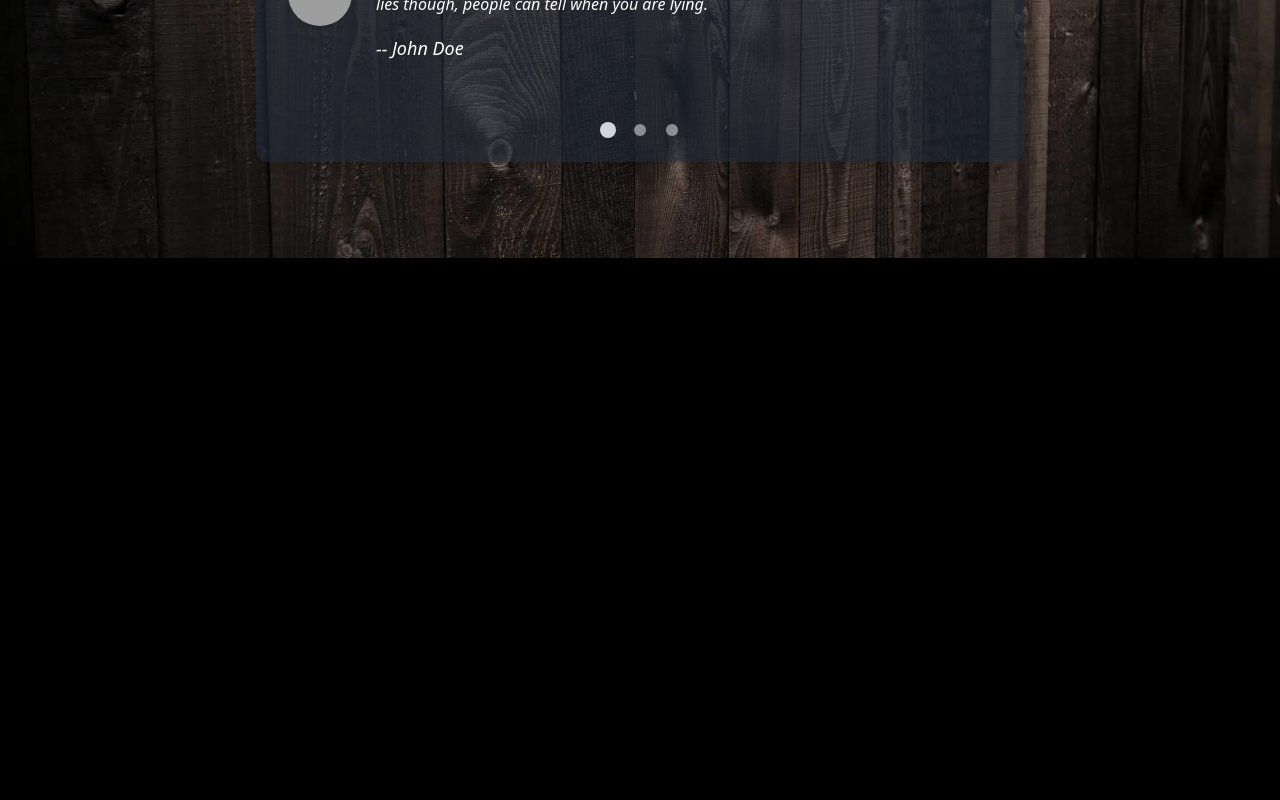
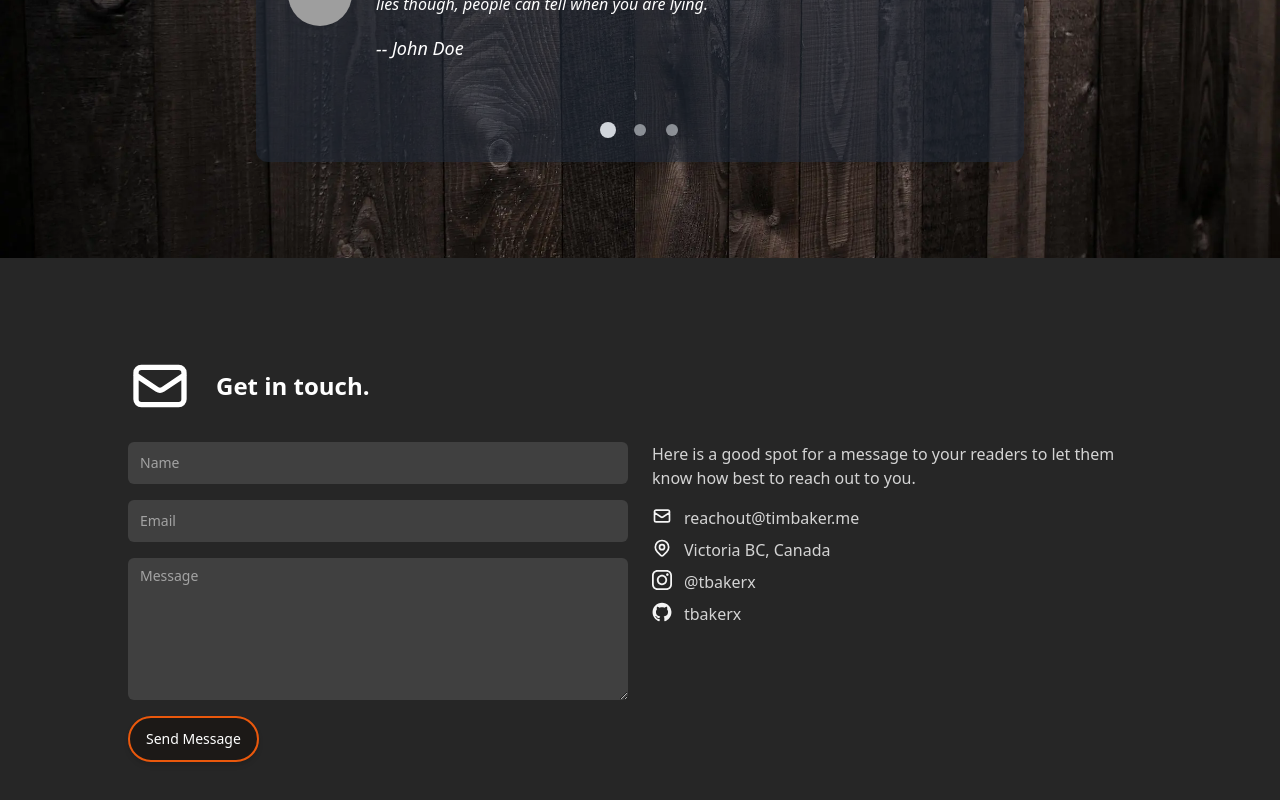
Before and after one commit to AdrianGrenier9541/react-ts, a Next.js app: page / in a window 1280 px wide. Shown: the part 2946-3746 px from the top of the page. Before the commit the page ends 3204 px from the top, so only its background shows below. Built offline with nearby package versions, Linux system fonts and the light colour scheme; grey boxes are pictures that could not be loaded.

Commit message:
Add contact section

```diff
--- /dev/null
+++ b/src/components/Sections/Contact/ContactForm.tsx
@@ -0,0 +1,78 @@
+import {FC, memo, useCallback, useMemo, useState} from 'react';
+
+interface FormData {
+  name: string;
+  email: string;
+  message: string;
+}
+
+const ContactForm: FC = memo(() => {
+  const defaultData = useMemo(
+    () => ({
+      name: '',
+      email: '',
+      message: '',
+    }),
+    [],
+  );
+
+  const [data, setData] = useState<FormData>(defaultData);
+
+  const onChange = useCallback(
+    <T extends HTMLInputElement | HTMLTextAreaElement>(event: React.ChangeEvent<T>): void => {
+      const {name, value} = event.target;
+
+      const fieldData: Partial<FormData> = {[name]: value};
+
+      setData({...data, ...fieldData});
+    },
+    [data],
+  );
+
+  const handleSendMessage = useCallback(
+    async (event: React.FormEvent<HTMLFormElement>) => {
+      event.preventDefault();
+      /**
+       * This is a good starting point to wire up your form submission logic
+       * */
+      console.log('Data to send: ', data);
+    },
+    [data],
+  );
+
+  const inputClasses =
+    'bg-neutral-700 border-0 focus:border-0 focus:outline-none focus:ring-1 focus:ring-orange-600 rounded-md placeholder:text-neutral-400 placeholder:text-sm text-neutral-200 text-sm';
+
+  return (
+    <form className="grid min-h-[320px] grid-cols-1 gap-y-4" method="POST" onSubmit={handleSendMessage}>
+      <input className={inputClasses} name="name" onChange={onChange} placeholder="Name" required type="text" />
+      <input
+        autoComplete="email"
+        className={inputClasses}
+        name="email"
+        onChange={onChange}
+        placeholder="Email"
+        required
+        type="email"
+      />
+      <textarea
+        className={inputClasses}
+        maxLength={250}
+        name="message"
+        onChange={onChange}
+        placeholder="Message"
+        required
+        rows={6}
+      />
+      <button
+        aria-label="Submit contact form"
+        className="w-max rounded-full border-2 border-orange-600 bg-stone-900 px-4 py-2 text-sm font-medium text-white shadow-md outline-none hover:bg-stone-800 focus:ring-2 focus:ring-orange-600 focus:ring-offset-2 focus:ring-offset-stone-800"
+        type="submit">
+        Send Message
+      </button>
+    </form>
+  );
+});
+
+ContactForm.displayName = 'ContactForm';
+export default ContactForm;
--- /dev/null
+++ b/src/components/Sections/Contact/index.tsx
@@ -0,0 +1,71 @@
+import {DeviceMobileIcon, LocationMarkerIcon, MailIcon} from '@heroicons/react/outline';
+import classNames from 'classnames';
+import {FC, memo} from 'react';
+
+import {contact, SectionId} from '../../../data/data';
+import {ContactType, ContactValue} from '../../../data/dataDef';
+import FacebookIcon from '../../Icon/FacebookIcon';
+import GithubIcon from '../../Icon/GithubIcon';
+import InstagramIcon from '../../Icon/InstagramIcon';
+import LinkedInIcon from '../../Icon/LinkedInIcon';
+import TwitterIcon from '../../Icon/TwitterIcon';
+import Section from '../../Layout/Section';
+import ContactForm from './ContactForm';
+
+const ContactValueMap: Record<ContactType, ContactValue> = {
+  [ContactType.Email]: {Icon: MailIcon, srLabel: 'Email'},
+  [ContactType.Phone]: {Icon: DeviceMobileIcon, srLabel: 'Phone'},
+  [ContactType.Location]: {Icon: LocationMarkerIcon, srLabel: 'Location'},
+  [ContactType.Github]: {Icon: GithubIcon, srLabel: 'Github'},
+  [ContactType.LinkedIn]: {Icon: LinkedInIcon, srLabel: 'LinkedIn'},
+  [ContactType.Facebook]: {Icon: FacebookIcon, srLabel: 'Facebook'},
+  [ContactType.Twitter]: {Icon: TwitterIcon, srLabel: 'Twitter'},
+  [ContactType.Instagram]: {Icon: InstagramIcon, srLabel: 'Instagram'},
+};
+
+const Contact: FC = memo(() => {
+  const {headerText, description, items} = contact;
+  return (
+    <Section className="bg-neutral-800" sectionId={SectionId.Contact}>
+      <div className="flex flex-col gap-y-6">
+        <div className="flex flex-col gap-6 md:flex-row md:items-center">
+          <MailIcon className="hidden h-16 w-16 text-white md:block" />
+          <h2 className="text-2xl font-bold text-white">{headerText}</h2>
+        </div>
+        <div className="grid grid-cols-1 gap-6 md:grid-cols-2">
+          <div className="order-2 col-span-1 md:order-1 ">
+            <ContactForm />
+          </div>
+          <div className="order-1 col-span-1 flex flex-col gap-y-4 md:order-2">
+            <p className="prose leading-6 text-neutral-300">{description}</p>
+            <dl className="flex flex-col space-y-4 text-base text-neutral-500 sm:space-y-2">
+              {items.map(({type, text, href}) => {
+                const {Icon, srLabel} = ContactValueMap[type];
+                return (
+                  <div key={srLabel}>
+                    <dt className="sr-only">{srLabel}</dt>
+                    <dd className="flex items-center">
+                      <a
+                        className={classNames(
+                          '-m-2 flex rounded-md p-2 text-neutral-300 hover:text-orange-500 focus:outline-none focus:ring-2 focus:ring-orange-500',
+                          {'hover:text-white': href},
+                        )}
+                        href={href}
+                        target="_blank">
+                        <Icon aria-hidden="true" className="h-4 w-4 flex-shrink-0 text-neutral-100 sm:h-5 sm:w-5" />
+                        <span className="ml-3 text-sm sm:text-base">{text}</span>
+                      </a>
+                    </dd>
+                  </div>
+                );
+              })}
+            </dl>
+          </div>
+        </div>
+      </div>
+    </Section>
+  );
+});
+
+Contact.displayName = 'About';
+export default Contact;
--- a/src/data/data.tsx
+++ b/src/data/data.tsx
@@ -18,7 +18,8 @@ import profilepic from '../images/profilepic.jpg';
 import testimonialImage from '../images/testimonial.webp';
 import {
   About,
-  ContactItem,
+  ContactSection,
+  ContactType,
   Hero,
   HomepageMeta,
   PortfolioItem,
@@ -273,7 +274,33 @@ export const testimonial: TestimonialSection = {
 /**
  * Contact section
  */
-export const contactItems: ContactItem[] = [];
+
+export const contact: ContactSection = {
+  headerText: 'Get in touch.',
+  description: 'Here is a good spot for a message to your readers to let them know how best to reach out to you.',
+  items: [
+    {
+      type: ContactType.Email,
+      text: 'reachout@timbaker.me',
+      href: 'mailto:reachout@timbaker.me',
+    },
+    {
+      type: ContactType.Location,
+      text: 'Victoria BC, Canada',
+      href: 'https://www.google.ca/maps/place/Victoria,+BC/@48.4262362,-123.376775,14z',
+    },
+    {
+      type: ContactType.Instagram,
+      text: '@tbakerx',
+      href: 'https://www.instagram.com/tbakerx/',
+    },
+    {
+      type: ContactType.Github,
+      text: 'tbakerx',
+      href: 'https://github.com/tbakerx',
+    },
+  ],
+};
 
 /**
  * Social items
--- a/src/data/dataDef.ts
+++ b/src/data/dataDef.ts
@@ -113,6 +113,7 @@ export interface Testimonial {
 export interface ContactSection {
   headerText?: string;
   description: string;
+  items: ContactItem[];
 }
 
 export const ContactType = {
--- a/src/pages/index.tsx
+++ b/src/pages/index.tsx
@@ -2,6 +2,7 @@ import {FC, memo} from 'react';
 
 import Page from '../components/Layout/Page';
 import About from '../components/Sections/About';
+import Contact from '../components/Sections/Contact';
 import Hero from '../components/Sections/Hero';
 import Portfolio from '../components/Sections/Portfolio';
 import Resume from '../components/Sections/Resume';
@@ -18,6 +19,7 @@ const Home: FC = memo(() => {
       <Resume />
       <Portfolio />
       <Testimonials />
+      <Contact />
     </Page>
   );
 });
```
